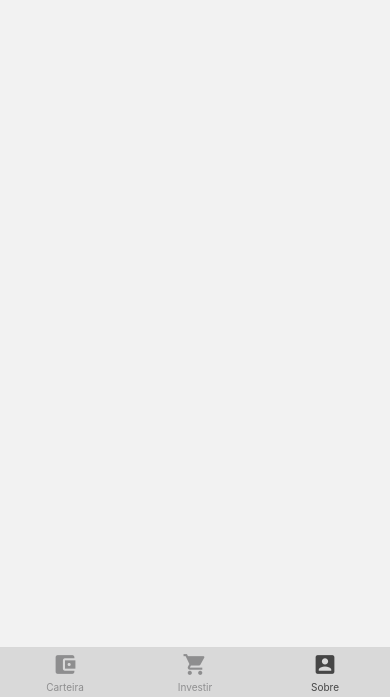
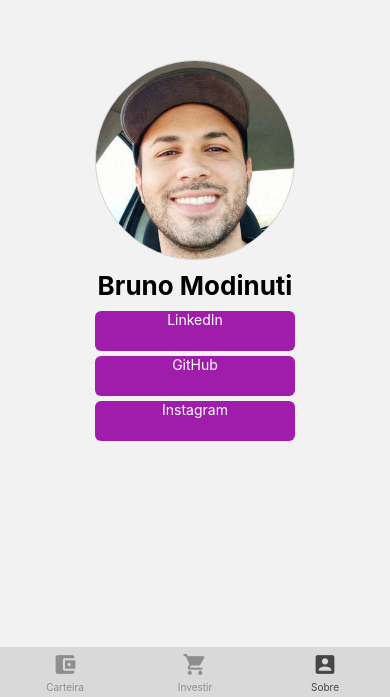
Before and after one commit to modinutidev/app-mercado-financeiro, a React Native app: screen /Sobre in a window 390 px wide. Shown: the part 147-844 px from the top of the page. Built offline with nearby package versions, Linux system fonts and the light colour scheme.

Commit message:
Criado componente Sobre

```diff
--- a/pages/Sobre/index.js
+++ b/pages/Sobre/index.js
@@ -1,5 +1,37 @@
 import React from 'react';
+import {Image, Text, View, Linking, TouchableOpacity} from 'react-native';
+import {SafeAreaView} from 'react-native-safe-area-context';
+import Bruno from '../../assets/brunomodinuti.jpg';
+import {styles} from './styles';
 
 export default function Sobre() {
-  return <></>;
+  return (
+    <SafeAreaView style={styles.container}>
+      <Image style={styles.imgPerfil} source={Bruno} />
+      <Text style={styles.nome}>Bruno Modinuti</Text>
+      <View style={styles.containerSocial}>
+        <TouchableOpacity
+          style={styles.btnSocial}
+          onPress={() =>
+            Linking.openURL('https://br.linkedin.com/in/brunomodinuti')
+          }>
+          <Text style={styles.txtButton}>LinkedIn</Text>
+        </TouchableOpacity>
+
+        <TouchableOpacity
+          style={styles.btnSocial}
+          onPress={() => Linking.openURL('https://github.com/modinutidev')}>
+          <Text style={styles.txtButton}>GitHub</Text>
+        </TouchableOpacity>
+
+        <TouchableOpacity
+          style={styles.btnSocial}
+          onPress={() =>
+            Linking.openURL('https://www.instagram.com/brunomodinuti/')
+          }>
+          <Text style={styles.txtButton}>Instagram</Text>
+        </TouchableOpacity>
+      </View>
+    </SafeAreaView>
+  );
 }
--- /dev/null
+++ b/pages/Sobre/styles.js
@@ -0,0 +1,40 @@
+import {StyleSheet} from 'react-native';
+
+export const styles = StyleSheet.create({
+  container: {
+    flex: 1,
+    alignItems: 'center',
+    justifyContent: 'center',
+  },
+  containerSocial: {
+    width: 200,
+    height: 130,
+    justifyContent: 'center',
+    justifyContent: 'space-between',
+  },
+  imgPerfil: {
+    width: 200,
+    height: 200,
+    borderRadius: 100,
+    backgroundColor: '#E4E4E4',
+    borderColor: '#D1D1D1',
+    borderWidth: 0.5,
+  },
+  nome: {
+    fontSize: 26,
+    fontWeight: 'bold',
+    marginVertical: 10,
+  },
+  btnSocial: {
+    width: 200,
+    height: 40,
+    backgroundColor: '#A01DAB',
+    borderRadius: 6,
+  },
+  txtButton: {
+    flex: 1,
+    color: 'white',
+    textAlign: 'center',
+    textAlignVertical: 'center',
+  },
+});
```
Also changed, not shown: assets/brunomodinuti.jpg (added).
